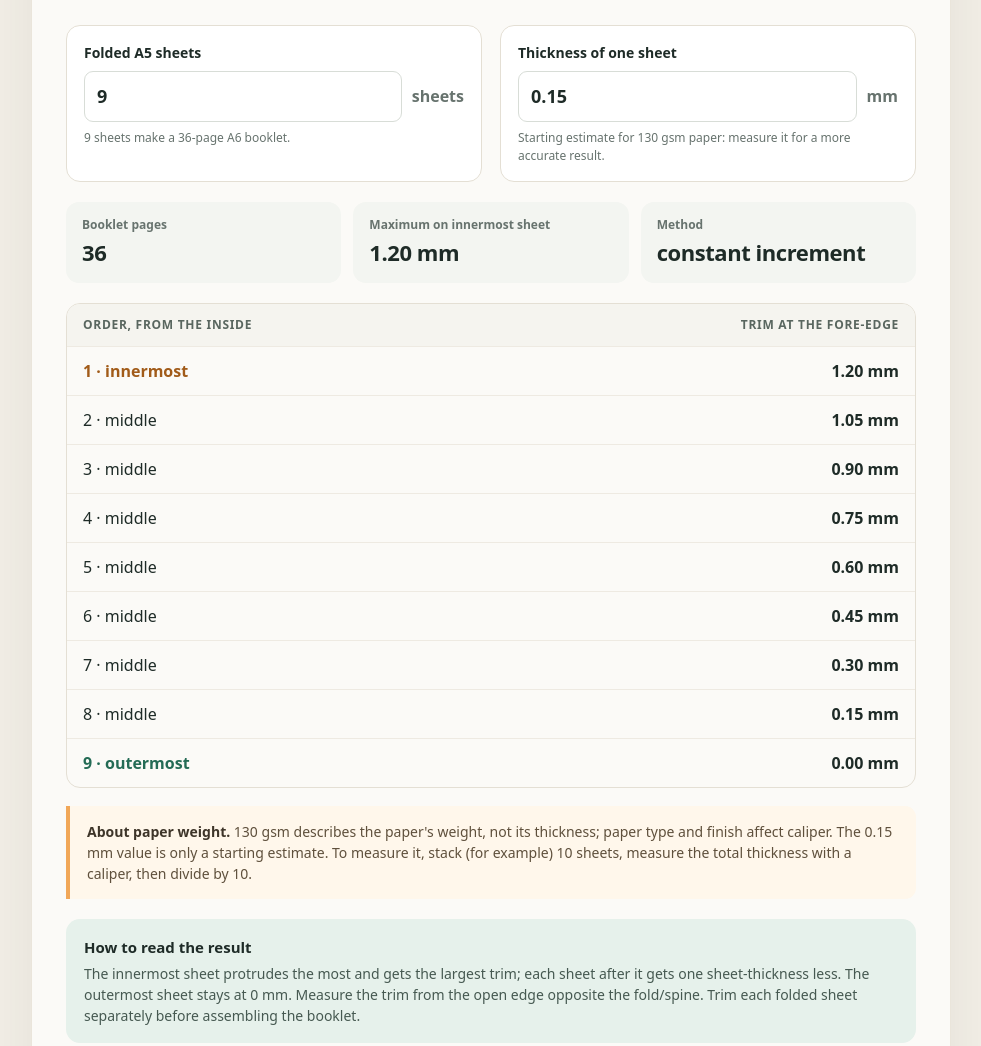
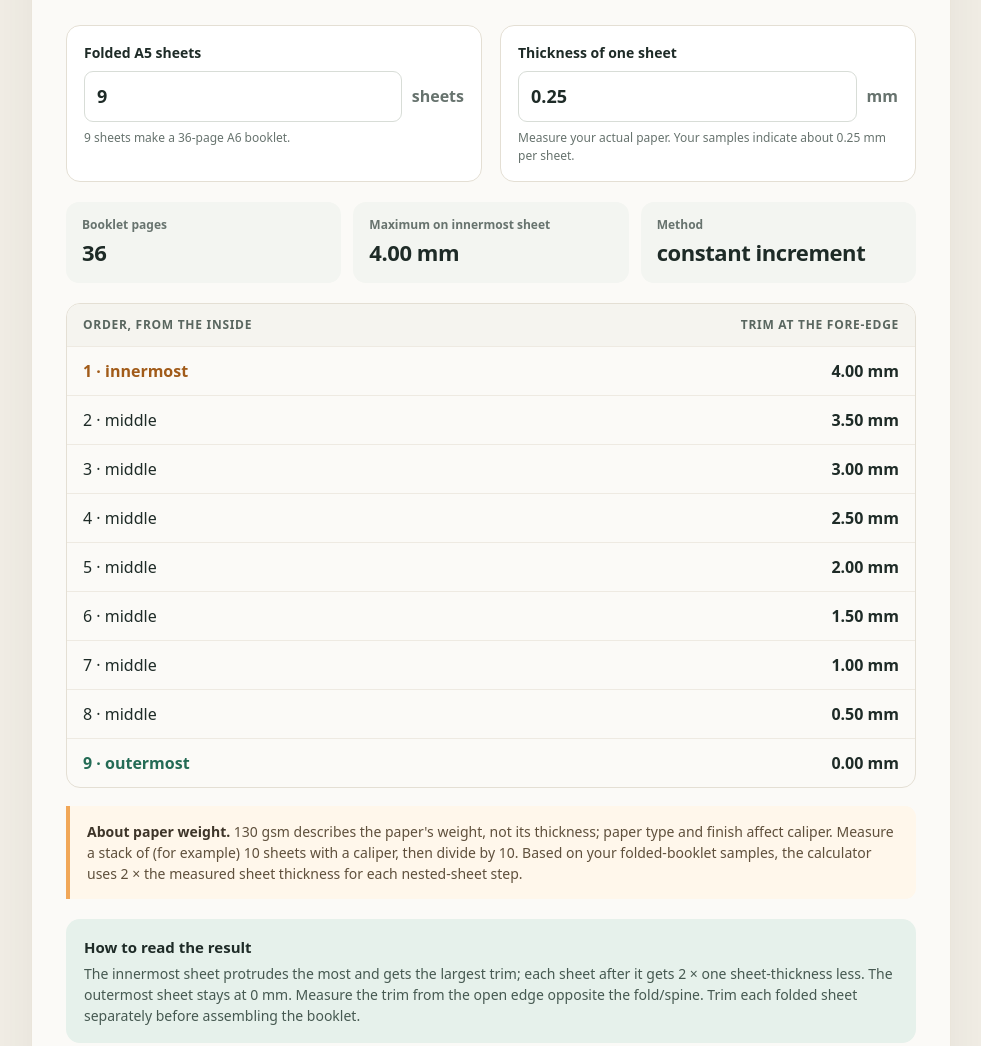
Before and after one commit to Mongoose95/creep, a plain HTML site: page index.html in a window 1280 px wide. Shown: the part 197-1243 px from the top of the page, without its empty margins (149-1130 px from the left). Drawn offline with Linux system fonts and the light colour scheme.

Commit message:
Add files via upload

```diff
--- a/index.html
+++ b/index.html
@@ -37,13 +37,13 @@
         </div>
         <div class="field">
           <label for="caliper">Thickness of one sheet</label>
-          <div class="inputrow"><input id="caliper" type="number" min="0.01" max="2" step="0.01" value="0.15" inputmode="decimal"><span class="unit">mm</span></div>
-          <small>Starting estimate for 130 gsm paper: measure it for a more accurate result.</small>
+          <div class="inputrow"><input id="caliper" type="number" min="0.01" max="2" step="0.01" value="0.25" inputmode="decimal"><span class="unit">mm</span></div>
+          <small>Measure your actual paper. Your samples indicate about 0.25 mm per sheet.</small>
         </div>
       </div>
       <div class="summary" aria-live="polite">
         <div class="stat"><span>Booklet pages</span><strong id="pages">36</strong></div>
-        <div class="stat"><span>Maximum on innermost sheet</span><strong id="max">1.20 mm</strong></div>
+        <div class="stat"><span>Maximum on innermost sheet</span><strong id="max">4.00 mm</strong></div>
         <div class="stat"><span>Method</span><strong>constant increment</strong></div>
       </div>
       <div class="tablewrap">
@@ -52,8 +52,8 @@
           <tbody id="rows"></tbody>
         </table>
       </div>
-      <div class="note"><strong>About paper weight.</strong> 130 gsm describes the paper's weight, not its thickness; paper type and finish affect caliper. The 0.15 mm value is only a starting estimate. To measure it, stack (for example) 10 sheets, measure the total thickness with a caliper, then divide by 10.</div>
-      <div class="howto"><h2>How to read the result</h2><p>The innermost sheet protrudes the most and gets the largest trim; each sheet after it gets one sheet-thickness less. The outermost sheet stays at 0 mm. Measure the trim from the open edge opposite the fold/spine. Trim each folded sheet separately before assembling the booklet.</p></div>
+      <div class="note"><strong>About paper weight.</strong> 130 gsm describes the paper's weight, not its thickness; paper type and finish affect caliper. Measure a stack of (for example) 10 sheets with a caliper, then divide by 10. Based on your folded-booklet samples, the calculator uses 2 × the measured sheet thickness for each nested-sheet step.</div>
+      <div class="howto"><h2>How to read the result</h2><p>The innermost sheet protrudes the most and gets the largest trim; each sheet after it gets 2 × one sheet-thickness less. The outermost sheet stays at 0 mm. Measure the trim from the open edge opposite the fold/spine. Trim each folded sheet separately before assembling the booklet.</p></div>
     </section>
     <div class="footer">Geometric estimate for sheets of uniform thickness. Folding and compression may slightly change the result; test with a sample booklet before printing the full run.</div>
   </article>
@@ -68,10 +68,10 @@
     const caliper = Math.max(0.01, Math.min(2, Number(caliperInput.value)||0.15));
     sheetsInput.value = count;
     document.getElementById('pages').textContent = count * 4;
-    document.getElementById('max').textContent = `${fmt((count-1)*caliper)} mm`;
+    document.getElementById('max').textContent = `${fmt((count-1)*caliper*2)} mm`;
     rows.replaceChildren();
     for(let i=0;i<count;i++){
-      const amount = (count-1-i)*caliper;
+      const amount = (count-1-i)*caliper*2;
       const tr=document.createElement('tr');
       const order=document.createElement('td');
       const value=document.createElement('td');
```
